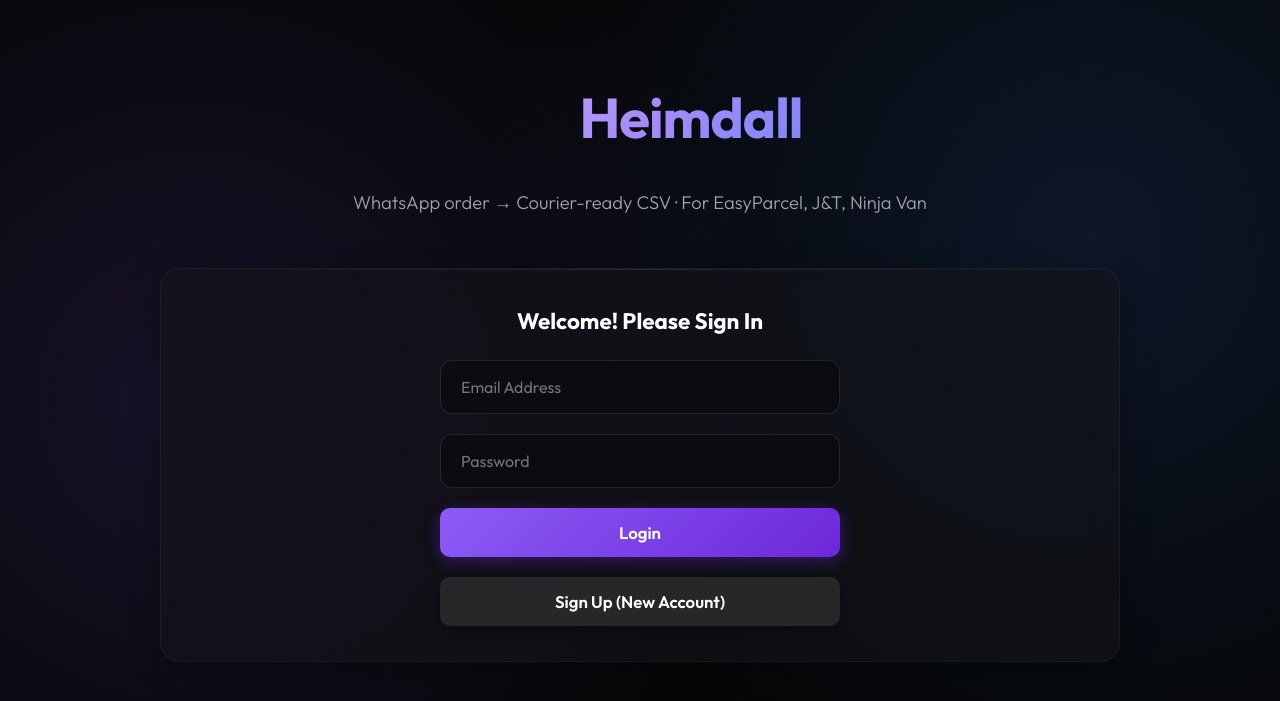
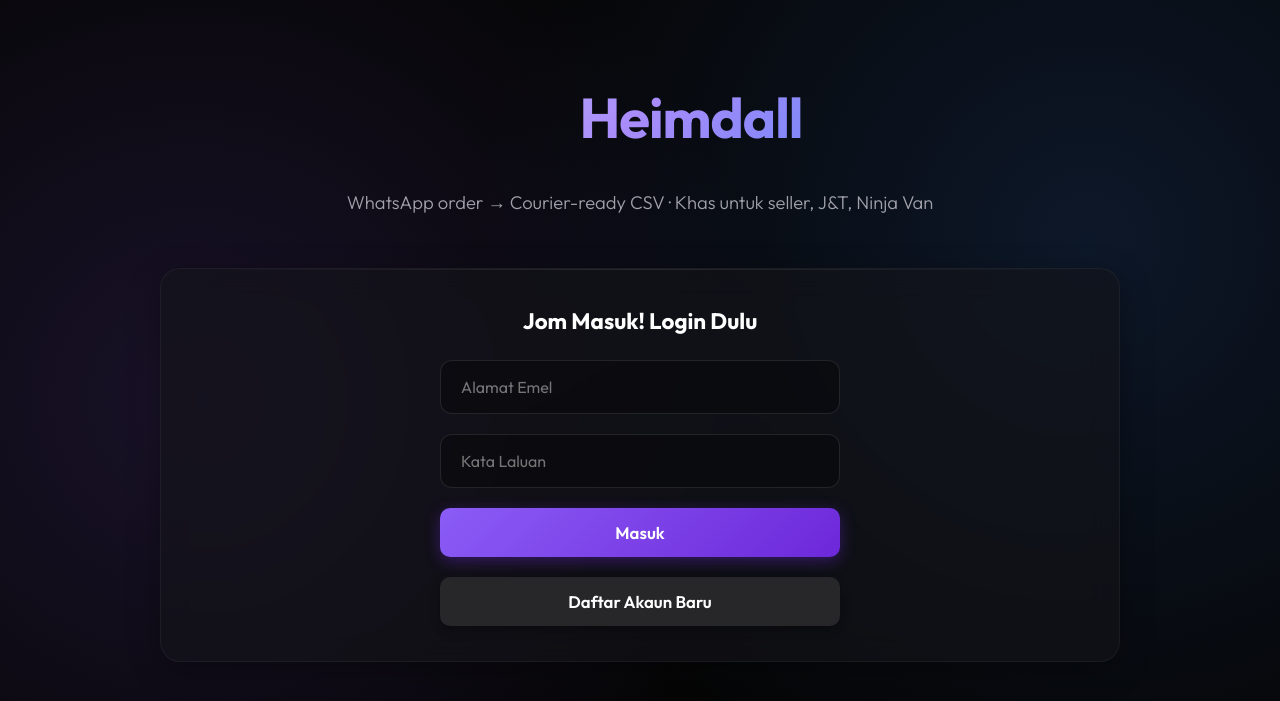
Before and after one commit to amarasraf/Heimdall, a FastAPI app: page / in a window 1280 px wide. Shown: the top 701 px of the page. Run offline with FastAPI, Linux system fonts and the light colour scheme; some libraries are stand-ins or nearby versions.

Commit message:
feat: localize UI to Bahasa Pasar for makcik demographic

```diff
--- a/templates/index.html
+++ b/templates/index.html
@@ -378,7 +378,7 @@
   <div class="header">
     <div id="subBadge" class="sub-badge hidden">Loading Sub...</div>
     <h1><span class="emoji-icon">📦</span> Heimdall</h1>
-    <p>WhatsApp order → Courier-ready CSV · For EasyParcel, J&T, Ninja Van</p>
+    <p>WhatsApp order → Courier-ready CSV · Khas untuk seller, J&T, Ninja Van</p>
     <div style="position: absolute; top: 0; right: 0; display:flex; gap:10px;">
       <button id="settingsBtn" class="logout-btn hidden" style="position:relative;" onclick="toggleSettings()">⚙️ Settings</button>
       <button id="logoutBtn" class="logout-btn hidden" style="position:relative;" onclick="handleSignOut()">Logout</button>
@@ -387,9 +387,9 @@
 
   <!-- Settings Section -->
   <div id="settings-section" class="card hidden">
-    <h2>⚙️ Configuration & API Keys</h2>
+    <h2>⚙️ Setting Akaun</h2>
     <p style="color:var(--text-muted); font-size:0.9rem; margin-bottom:20px;">
-      Heimdall allows you to connect your own courier accounts. Enter your API keys below.
+      Masukkan API Key EasyParcel anda kat bawah ni.
     </p>
     <div class="auth-form" style="max-width:100%;">
       <!-- EasyParcel -->
@@ -401,7 +401,7 @@
           <div style="padding-top:8px;">1. Log into EasyParcel.<br>2. Go to Integrations > API.<br>3. Generate a new API Key and copy it here.</div>
         </details>
       </div>
-      <!-- We only use EasyParcel now for maximum user friendliness -->
+      <!-- Sekarang kita guna EasyParcel je supaya senang kerja! -->
 
       <button class="btn" onclick="saveSettings()">💾 Save Settings</button>
       <div id="settingsResult" class="hidden" style="margin-top:10px;"></div>
@@ -410,12 +410,12 @@
 
   <!-- Auth Section -->
   <div id="auth-section" class="card">
-    <h2 style="justify-content:center;">Welcome! Please Sign In</h2>
+    <h2 style="justify-content:center;">Jom Masuk! Login Dulu</h2>
     <div class="auth-form">
-      <input type="email" id="email" placeholder="Email Address">
-      <input type="password" id="password" placeholder="Password">
-      <button class="btn" onclick="handleSignIn()">Login</button>
-      <button class="btn secondary" onclick="handleSignUp()">Sign Up (New Account)</button>
+      <input type="email" id="email" placeholder="Alamat Emel">
+      <input type="password" id="password" placeholder="Kata Laluan">
+      <button class="btn" onclick="handleSignIn()">Masuk</button>
+      <button class="btn secondary" onclick="handleSignUp()">Daftar Akaun Baru</button>
       <div id="authError" class="status err hidden" style="margin-top: 8px;"></div>
       <div id="authSuccess" class="status ok hidden" style="margin-top: 8px;"></div>
     </div>
@@ -423,12 +423,12 @@
 
   <!-- Subscription Pricing Section -->
   <div id="subscription-section" class="card hidden" style="text-align: center; padding: 50px 30px;">
-    <h2 style="justify-content:center; font-size: 2rem;"><span class="emoji-icon">🔒</span> Unlimited Parsing Locked</h2>
+    <h2 style="justify-content:center; font-size: 2rem;"><span class="emoji-icon">🔒</span> Alamak, Pas Heimdall Dah Tamat Tempoh! 🔒</h2>
     <p style="color: var(--text-muted); margin-bottom: 30px; font-size: 1.1rem; max-width: 500px; margin-left: auto; margin-right: auto;">
-      Your subscription has expired. Purchase a 30-Day Unlimited Pass via ToyyibPay (DuitNow QR or FPX) to unlock instant address parsing again.
+      Pas anda dah expired. Langgan Pas 30-Hari via DuitNow QR/FPX untuk terus guna Heimdall tanpa had.
     </p>
     <button class="btn" style="font-size: 1.2rem; padding: 16px 32px; max-width: 350px; margin: 0 auto; display: block;" onclick="purchaseSubscription()">
-      Buy 30-Day Pass (RM 30) <span class="emoji-icon">💳</span>
+      Beli Pas 30 Hari (RM 30 je) <span class="emoji-icon">💳</span>
     </button>
   </div>
 
@@ -437,7 +437,7 @@
     <!-- Text Parse -->
     <div class="card">
       <h2><span class="emoji-icon">✏️</span> Parse Address Text (Auto-Detect)</h2>
-      <textarea id="singleInput" placeholder="Paste a messy address or multiple recipients here..."></textarea>
+      <textarea id="singleInput" placeholder="Paste mesej WhatsApp pelanggan kat sini..."></textarea>
       <div style="margin: 12px 0;">
         <span class="sample-btn" onclick="fillSample('Amar Mustapha, 0171234567, No 45 Jalan Bukit, Taman Desa, 43700 Beranang, Selangor')">Sample 1</span>
         <span class="sample-btn" onclick="fillSample('Siti Aminah 60198887766 No 12 Lorong 4, Taman Idaman, Seremban 70300 Negeri Sembilan')">Sample 2</span>
@@ -445,8 +445,8 @@
         <span class="sample-btn" onclick="fillSample('Nama penerima : KHAIRIL AMIRIN Alamat penerima : Kolej Kediaman Satria Kasturi Alamat kedua : UTeM Durian Tunggal No. Tel penerima : 60198367089 Poskod : 76100 Nama penerima : SITI NUR HAFIZAH Alamat penerima : JALAN PULAU MELAKA 8, PULAU MELAKA, MASJID SELAT MELAKA Alamat kedua : 75000, MELAKA No. Tel penerima : 601111134347 Poskod : 75000')">Multi-Recipient</span>
       </div>
       <div class="actions">
-        <button class="btn" style="flex:1" onclick="parseSingle()">Parse Address</button>
-        <button class="btn secondary" style="width:auto" onclick="clearSingle()">Clear</button>
+        <button class="btn" style="flex:1" onclick="parseSingle()">Susun Alamat</button>
+        <button class="btn secondary" style="width:auto" onclick="clearSingle()">Padam</button>
       </div>
       <div id="singleResult" class="hidden"></div>
     </div>
@@ -455,11 +455,11 @@
     <div class="card">
       <h2><span class="emoji-icon">📂</span> Bulk Upload (CSV)</h2>
       <p style="font-size:0.9rem;color:var(--text-muted);line-height:1.5;">
-        Upload any CSV — <code>raw_text</code> (one address per row), <strong>EasyParcel export</strong> (with recipient columns),
-        or even files with multiple recipients crammed into one row.
+        Boleh upload fail Excel/CSV biasa, atau fail yang pelanggan hantar.
+        Heimdall akan automatik susun semua.
       </p>
       <label class="file-label" for="csvFile">
-        <span>📄 Choose CSV File</span>
+        <span>📄 Pilih Fail Excel/CSV</span>
       </label>
       <input type="file" id="csvFile" accept=".csv" style="display:none" onchange="uploadCSV()">
       <div id="bulkResult"></div>
@@ -471,19 +471,19 @@
         <div style="display:flex;justify-content:space-between;align-items:center;flex-wrap:wrap;gap:16px;">
           <h2><span class="emoji-icon">📊</span> Results</h2>
           <div style="display:flex;gap:12px;flex-wrap:wrap;">
-            <button class="btn" style="width:auto;background:linear-gradient(135deg, #10b981, #059669);font-size:0.9rem;padding:10px 16px;" onclick="submitEasyParcel()">🚀 Push to EasyParcel</button>
-            <button class="btn secondary" style="width:auto;font-size:0.9rem;padding:10px 16px;" onclick="downloadCSV()">⬇ CSV</button>
+            <button class="btn" style="width:auto;background:linear-gradient(135deg, #10b981, #059669);font-size:0.9rem;padding:10px 16px;" onclick="submitEasyParcel()">🚀 Hantar ke EasyParcel</button>
+            <button class="btn secondary" style="width:auto;font-size:0.9rem;padding:10px 16px;" onclick="downloadCSV()">⬇ Download Excel</button>
           </div>
         </div>
         <div class="table-wrapper">
           <table>
             <thead>
               <tr>
-                <th>Name</th>
-                <th>Phone</th>
-                <th>Address</th>
-                <th>Postcode</th>
-                <th>State</th>
+                <th>Nama</th>
+                <th>No Telefon</th>
+                <th>Alamat</th>
+                <th>Poskod</th>
+                <th>Negeri</th>
               </tr>
             </thead>
             <tbody id="tableBody"></tbody>
```
